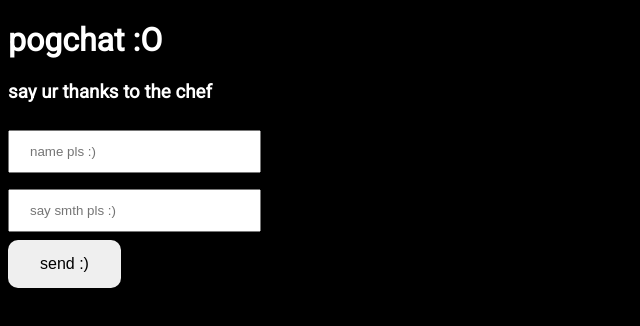
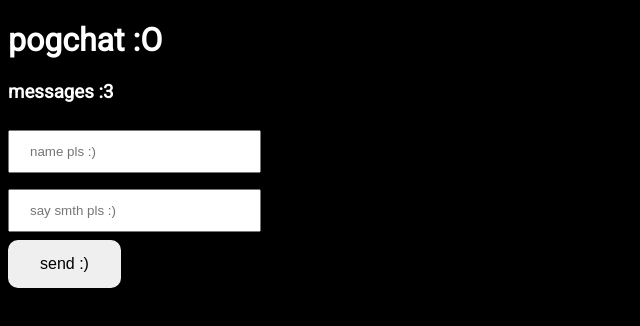
Before and after one commit to playtrailsinthesky/pogchat, a plain HTML site: page index.html in a window 1280 px wide. Shown: the whole page, without its empty margins (0-640 px from the left). Drawn offline with Linux system fonts and the light colour scheme; no server answers.

Commit message:
Update index.html

```diff
--- a/index.html
+++ b/index.html
@@ -10,7 +10,7 @@
 </head>
 <body>
     <h1>pogchat :O</h1>
-    <h3>say ur thanks to the chef</h3>
+    <h3>messages :3</h3>
     <form id="form">
         <input type="text" id="user" required placeholder="name pls :)"></br>
         <input type="text" id="message" required placeholder="say smth pls :)"></br>
```
